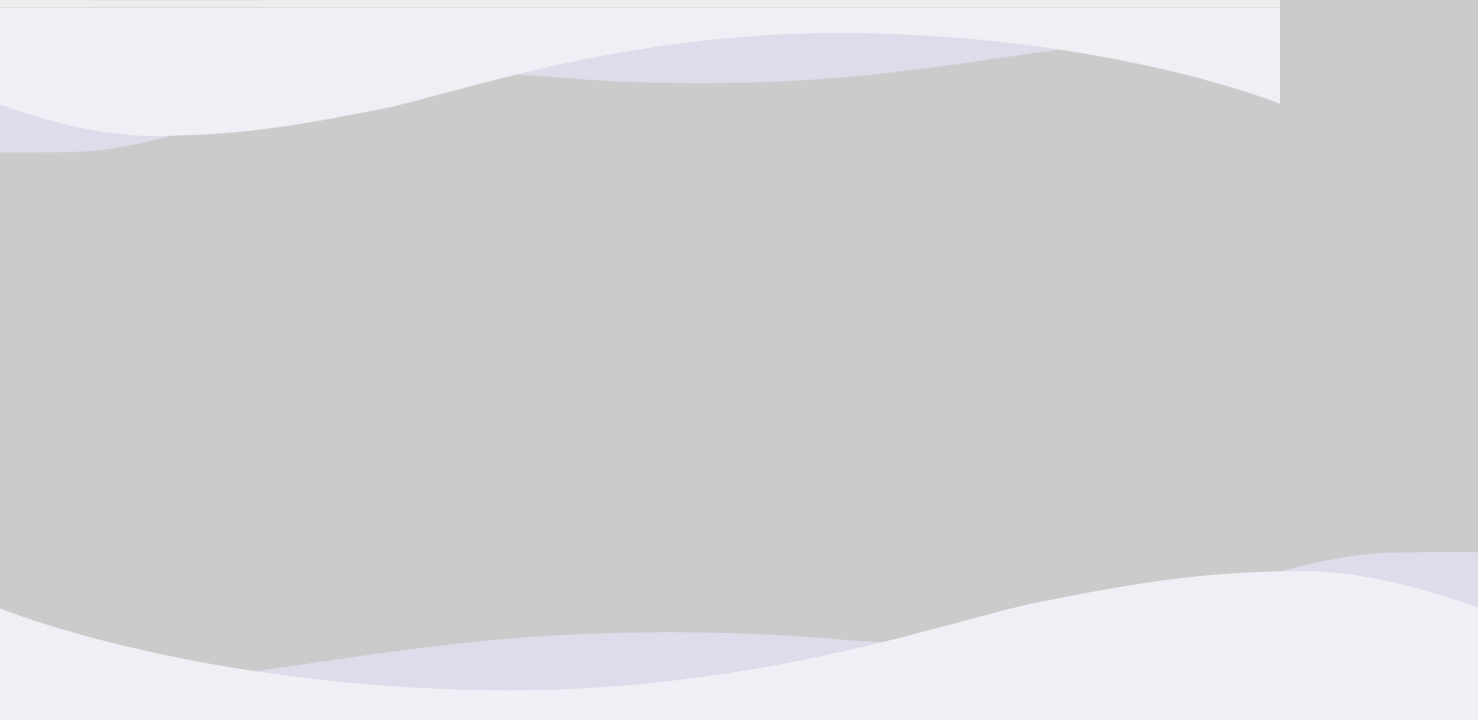
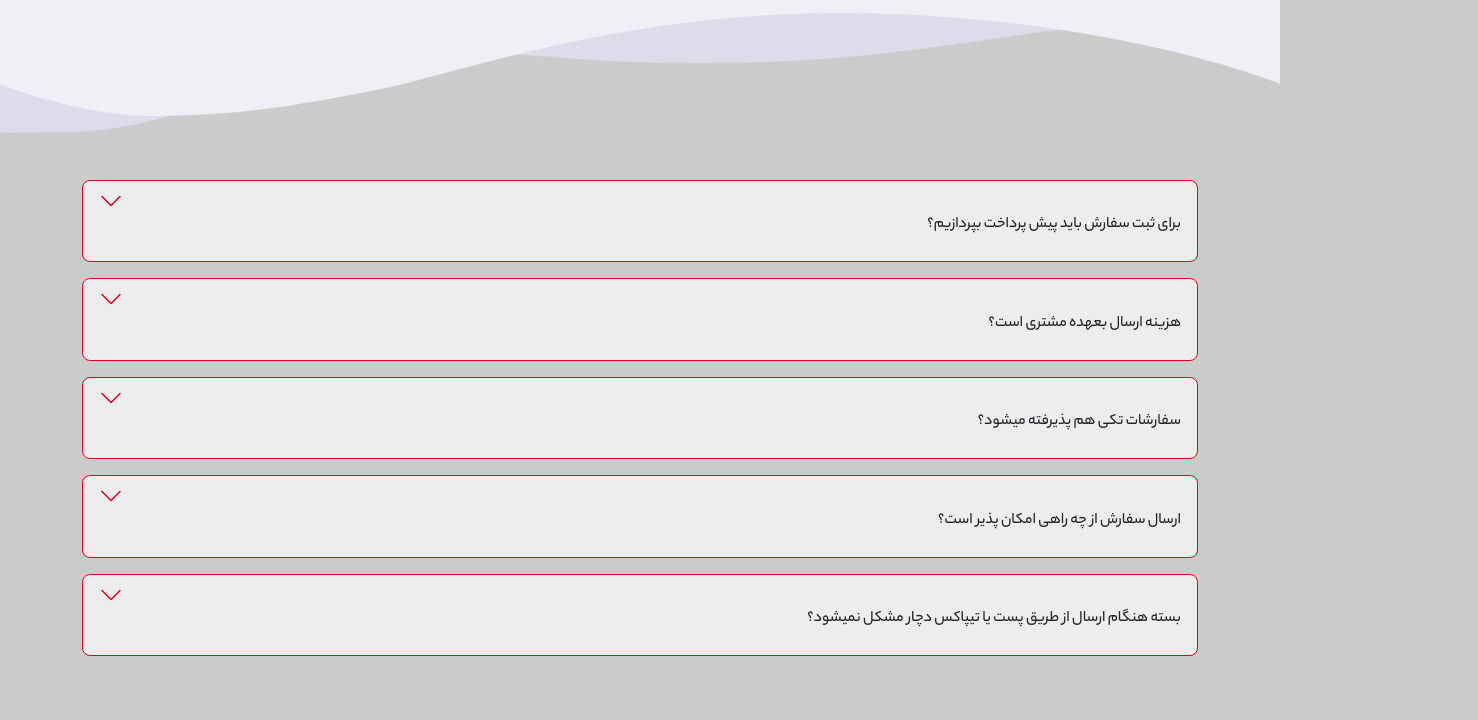
Before and after one commit to vajihe410/Armature-Winding-Website, a plain HTML site: page index.html in a window 1280 px wide. Shown: the part 2335-3055 px from the top of the page, 1478 px wide, since content can reach past the window. After the commit the page ends 3007 px from the top, so only its background shows below. Drawn offline with nearby package versions, Linux system fonts and the light colour scheme.

Commit message:
faq created

```diff
--- a/index.html
+++ b/index.html
@@ -10,7 +10,7 @@
 
     </head>
     <body>
-        <header class="w-100 d-flex flex-row justify-content-between align-items-center ">
+        <header class="w-100 h-100 d-flex flex-row justify-content-between align-items-center ">
             <a href="#" class="navbar-brand">
                 <img class="ms-5" src="./assets/image/logo.png" alt="logo">
             </a>
@@ -118,12 +118,57 @@
                 </div>
                 <img class="wave wave2" src="./assets/image/header_4_wave.png" alt="" >
             </section>
-            <section class="portfolio" style="width: 100%; height: 400px;">
+            <section class="container mt-5">
+                <div class="faq">
+                    <button class="show">
+                        <svg xmlns="http://www.w3.org/2000/svg" width="24" height="24" fill="currentColor" class="bi bi-chevron-down" viewBox="0 0 16 16">
+                            <path fill-rule="evenodd" d="M1.646 4.646a.5.5 0 0 1 .708 0L8 10.293l5.646-5.647a.5.5 0 0 1 .708.708l-6 6a.5.5 0 0 1-.708 0l-6-6a.5.5 0 0 1 0-.708z"/>
+                          </svg>
+                    </button>
+                    <p class="question"> برای ثبت سفارش باید پیش پرداخت بپردازیم؟</p>
+                    <p class="answer d-none">خیر. هیچگونه پیش پرداختی دریافت نمیشود</p>
+                </div>
+                <div class="faq">
+                    <button class="show">
+                        <svg xmlns="http://www.w3.org/2000/svg" width="24" height="24" fill="currentColor" class="bi bi-chevron-down" viewBox="0 0 16 16">
+                            <path fill-rule="evenodd" d="M1.646 4.646a.5.5 0 0 1 .708 0L8 10.293l5.646-5.647a.5.5 0 0 1 .708.708l-6 6a.5.5 0 0 1-.708 0l-6-6a.5.5 0 0 1 0-.708z"/>
+                          </svg>
+                    </button>
+                    <p class="question">  هزینه ارسال بعهده مشتری است؟</p>
+                    <p class="answer d-none">بله. هزینه ارسال و دریافت بار به عهده مشتری می باشد</p>
+                </div>
+                <div class="faq">
+                    <button class="show">
+                        <svg xmlns="http://www.w3.org/2000/svg" width="24" height="24" fill="currentColor" class="bi bi-chevron-down" viewBox="0 0 16 16">
+                            <path fill-rule="evenodd" d="M1.646 4.646a.5.5 0 0 1 .708 0L8 10.293l5.646-5.647a.5.5 0 0 1 .708.708l-6 6a.5.5 0 0 1-.708 0l-6-6a.5.5 0 0 1 0-.708z"/>
+                          </svg>
+                    </button>
+                    <p class="question">سفارشات تکی هم پذیرفته میشود؟</p>
+                    <p class="answer d-none">بله. پذیرش سفارشات تکی و تعداد بالا هر دو انجام میشود.</p>
+                </div>
+                <div class="faq">
+                    <button class="show">
+                        <svg xmlns="http://www.w3.org/2000/svg" width="24" height="24" fill="currentColor" class="bi bi-chevron-down" viewBox="0 0 16 16">
+                            <path fill-rule="evenodd" d="M1.646 4.646a.5.5 0 0 1 .708 0L8 10.293l5.646-5.647a.5.5 0 0 1 .708.708l-6 6a.5.5 0 0 1-.708 0l-6-6a.5.5 0 0 1 0-.708z"/>
+                          </svg>
+                    </button>
+                    <p class="question"> ارسال سفارش از چه راهی امکان پذیر است؟</p>
+                    <p class="answer d-none">شما میتوانید سفارشات خود را از طریق پست یا تیپاکس، به آدرس دقیق پستی که برای شما ارسال میشود، بفرستید. همچینین در صورت تمایل
+                        میتوانید از پایانه های مسافربری نیز، برای ارسال بار خود استفاده نمایید.</p>
+                </div>
+                <div class="faq">
+                    <button class="show">
+                        <svg xmlns="http://www.w3.org/2000/svg" width="24" height="24" fill="currentColor" class="bi bi-chevron-down" viewBox="0 0 16 16">
+                            <path fill-rule="evenodd" d="M1.646 4.646a.5.5 0 0 1 .708 0L8 10.293l5.646-5.647a.5.5 0 0 1 .708.708l-6 6a.5.5 0 0 1-.708 0l-6-6a.5.5 0 0 1 0-.708z"/>
+                          </svg>
+                    </button>
+                    <p class="question"> بسته هنگام ارسال از طریق پست یا تیپاکس دچار مشکل نمیشود؟</p>
+                    <p class="answer d-none">معموال اداره پست یا تیپاکس بسته ها را به خوبی بسته بندی میکنند، اما شما میتوانید برای اطمینان بیشتر، مرسوله خود را در بسته بندی مورد
+                        اطمینان خود قرار دهید</p>
+                </div>
+            </section>
 
-            </section>
-            <section class="contaactus">
-                <img src="./assets/image/header_4_wave.png" alt="">
-            </section>
+
         </main>
         <script src="https://cdn.jsdelivr.net/npm/bootstrap@5.3.0-alpha3/dist/js/bootstrap.bundle.min.js" integrity="sha384-ENjdO4Dr2bkBIFxQpeoTz1HIcje39Wm4jDKdf19U8gI4ddQ3GYNS7NTKfAdVQSZe" crossorigin="anonymous"></script>
         <script src="./script.js"></script>
--- a/script.js
+++ b/script.js
@@ -0,0 +1,44 @@
+/* const showBtns=document.querySelectorAll(".show");
+const answers=document.querySelectorAll(".answer");
+let isShow=false;
+let i=0;
+for(i;i<showBtns.length -1;i++){
+    for(i;i<answers.length-1;i++){
+        showBtns[i].addEventListener("click",()=>{
+            if(isShow=false){
+                answers[i].style.display="none"
+                showBtns[i].innerHtml='<svg xmlns="http://www.w3.org/2000/svg" width="24" height="24" fill="currentColor" class="bi bi-chevron-down" viewBox="0 0 16 16"><path fill-rule="evenodd" d="M1.646 4.646a.5.5 0 0 1 .708 0L8 10.293l5.646-5.647a.5.5 0 0 1 .708.708l-6 6a.5.5 0 0 1-.708 0l-6-6a.5.5 0 0 1 0-.708z"/></svg>'
+                isShow=true
+            }
+            else{
+                answers[i].style.display="inline-block"
+                showBtns[i].innerHtml='<svg xmlns="http://www.w3.org/2000/svg" width="24" height="24" fill="currentColor" class="bi bi-chevron-up" viewBox="0 0 16 16"><path fill-rule="evenodd" d="M7.646 4.646a.5.5 0 0 1 .708 0l6 6a.5.5 0 0 1-.708.708L8 5.707l-5.646 5.647a.5.5 0 0 1-.708-.708l6-6z"/> </svg>'
+                isShow=false
+
+            }
+        })
+    }
+    }
+ */
+
+
+
+/*  function show(){
+    answers.forEach(answer=>{
+        if(isShow=false){
+            answer.style.display="none"
+            btn.innerHtml='<svg xmlns="http://www.w3.org/2000/svg" width="24" height="24" fill="currentColor" class="bi bi-chevron-down" viewBox="0 0 16 16"><path fill-rule="evenodd" d="M1.646 4.646a.5.5 0 0 1 .708 0L8 10.293l5.646-5.647a.5.5 0 0 1 .708.708l-6 6a.5.5 0 0 1-.708 0l-6-6a.5.5 0 0 1 0-.708z"/></svg>'
+            isShow=true
+        }
+        else{
+            answer.style.display="inline-block"
+            btn.innerHtml='<svg xmlns="http://www.w3.org/2000/svg" width="24" height="24" fill="currentColor" class="bi bi-chevron-up" viewBox="0 0 16 16"><path fill-rule="evenodd" d="M7.646 4.646a.5.5 0 0 1 .708 0l6 6a.5.5 0 0 1-.708.708L8 5.707l-5.646 5.647a.5.5 0 0 1-.708-.708l6-6z"/> </svg>'
+            isShow=false
+
+        }
+    })
+
+ *//*
+}
+
+showBtns.forEach(btn=>btn.addEventListener("click",show))  */
--- a/style.css
+++ b/style.css
@@ -31,7 +31,6 @@ body{
     background-color: var(--secondery2);
 }
 header{
-    height: 80px;
     background-color: var(--onPrimary);
     position: sticky;
 }
@@ -159,3 +158,27 @@ header{
 .social-media a:last-child{
     background-image: linear-gradient(to right, #405DE6,#5851D8, #833AB4, #C13584, #E1306C,#FD1D1D,#F56040,#F77737,#FCAF45,#FFDC80);
 }
+.faq{
+    width: 100%;
+    height: auto;
+    border: 1px solid var(--primary);
+    border-radius: 8px;
+    box-sizing: border-box;
+    padding: 8px 16px 8px 16px;
+    margin-bottom: 16px;
+    background-color: var(--secondery3);
+}
+.faq p{
+    direction: rtl;
+}
+/* .answer{
+    display: none;
+} */
+.show{
+    border: none;
+    background: none;
+    cursor: pointer;
+}
+.show svg{
+    color: var(--primary);
+}
```
